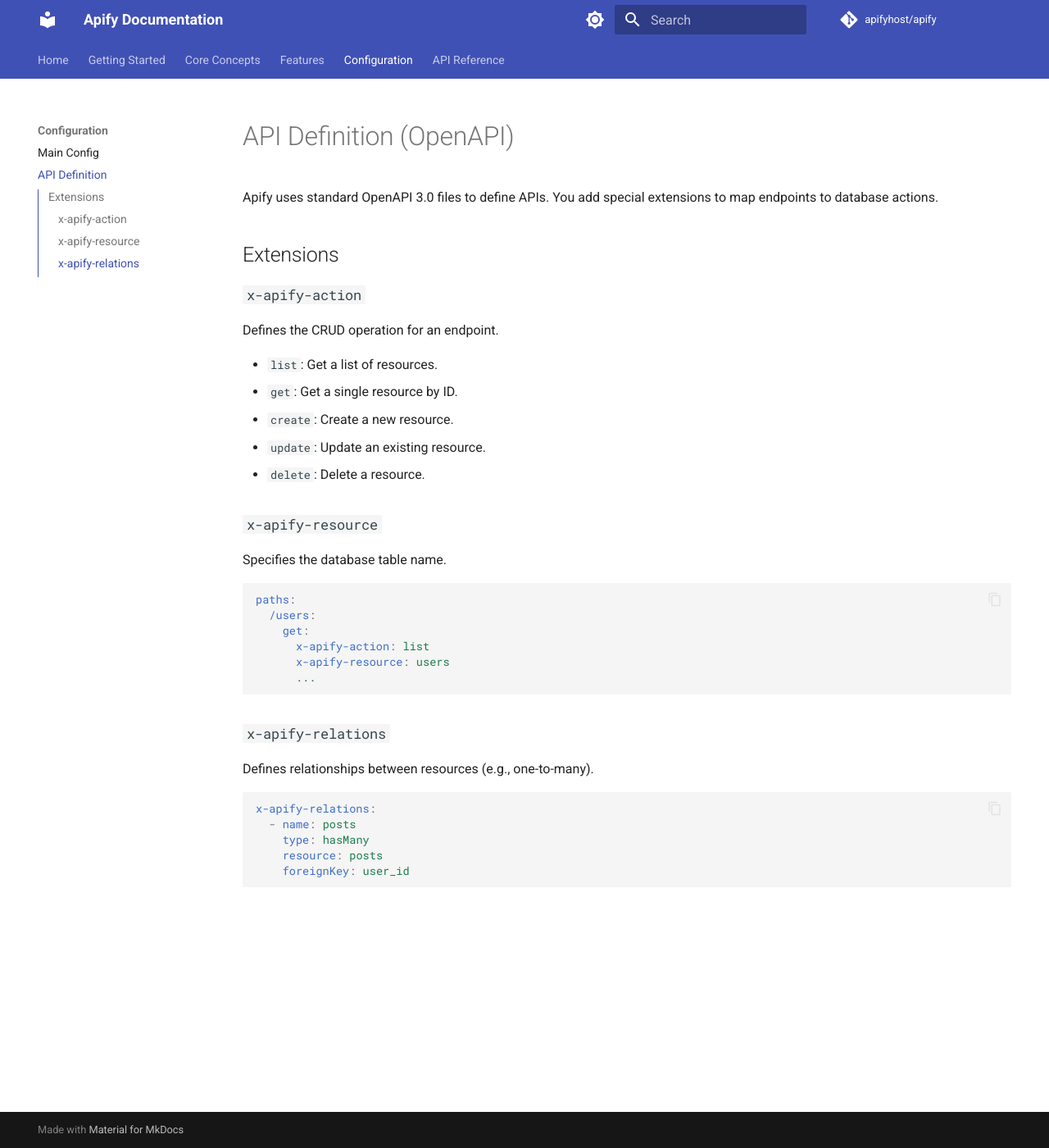
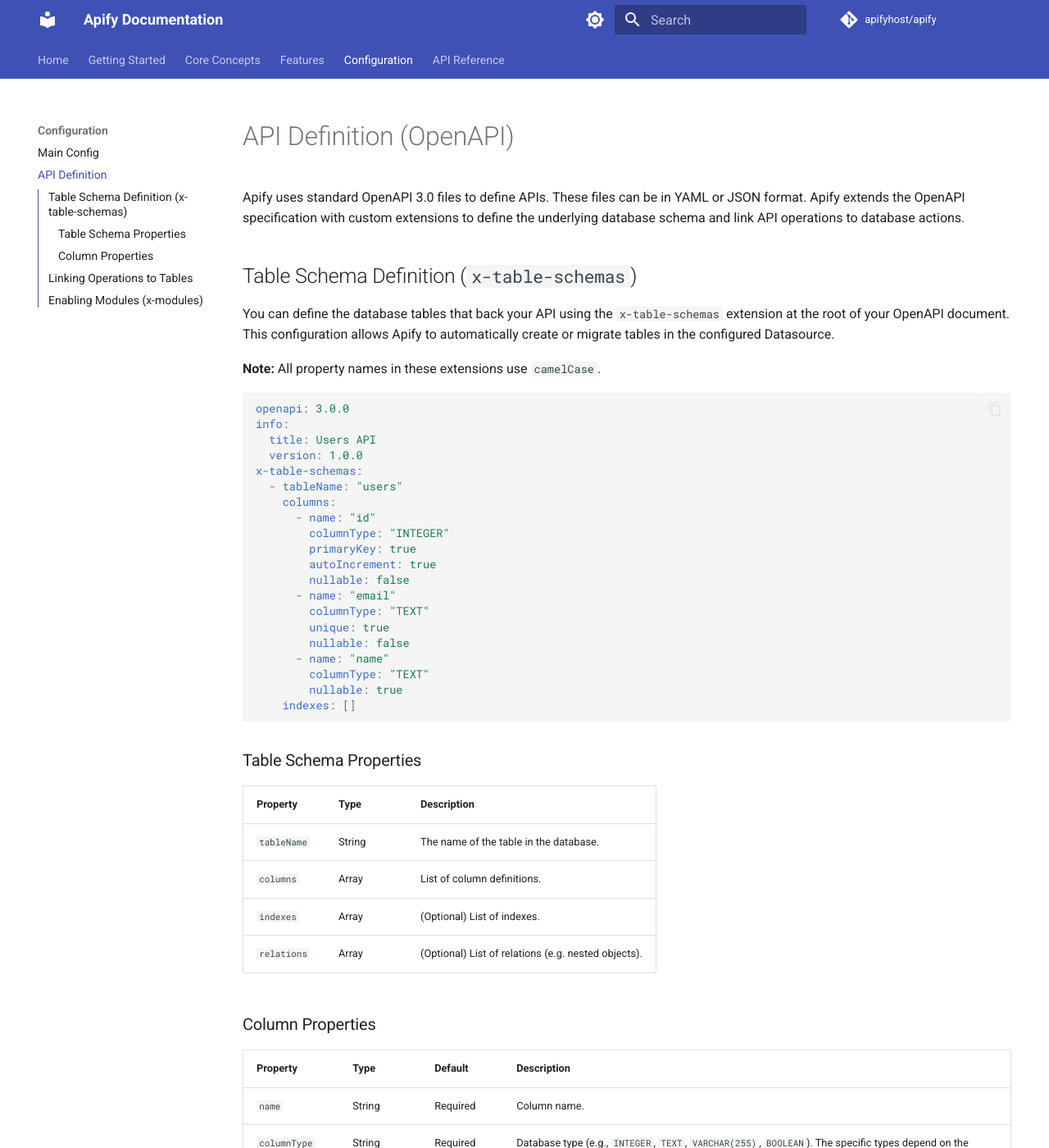
Before and after one commit to apifyhost/apify, an MkDocs documentation site: the page built from docs/configuration/api-definition.md, in a window 1280 px wide and 1400 px high. Shown: the whole window at 82% size. Built offline with MkDocs 1.6.1 and Material for MkDocs 9.7.7, drawn with Linux system fonts in a browser that asks for light colours; comment, search, counter and statistics services are not loaded; some of the changed text lies outside the part shown.

````diff
--- a/docs/configuration/api-definition.md
+++ b/docs/configuration/api-definition.md
@@ -1,37 +1,97 @@
 # API Definition (OpenAPI)
 
-Apify uses standard OpenAPI 3.0 files to define APIs. You add special extensions to map endpoints to database actions.
+Apify uses standard OpenAPI 3.0 files to define APIs. These files can be in YAML or JSON format.
+Apify extends the OpenAPI specification with custom extensions to define the underlying database schema and link API operations to database actions.
 
-## Extensions
+## Table Schema Definition (`x-table-schemas`)
 
-### `x-apify-action`
-Defines the CRUD operation for an endpoint.
+You can define the database tables that back your API using the `x-table-schemas` extension at the root of your OpenAPI document.
+This configuration allows Apify to automatically create or migrate tables in the configured Datasource.
 
-*   `list`: Get a list of resources.
-*   `get`: Get a single resource by ID.
-*   `create`: Create a new resource.
-*   `update`: Update an existing resource.
-*   `delete`: Delete a resource.
+**Note:** All property names in these extensions use `camelCase`.
 
-### `x-apify-resource`
-Specifies the database table name.
+```yaml
+openapi: 3.0.0
+info:
+  title: Users API
+  version: 1.0.0
+x-table-schemas:
+  - tableName: "users"
+    columns:
+      - name: "id"
+        columnType: "INTEGER"
+        primaryKey: true
+        autoIncrement: true
+        nullable: false
+      - name: "email"
+        columnType: "TEXT"
+        unique: true
+        nullable: false
+      - name: "name"
+        columnType: "TEXT"
+        nullable: true
+    indexes: []
+```
+
+### Table Schema Properties
+
+| Property | Type | Description |
+|----------|------|-------------|
+| `tableName` | String | The name of the table in the database. |
+| `columns` | Array | List of column definitions. |
+| `indexes` | Array | (Optional) List of indexes. |
+| `relations` | Array | (Optional) List of relations (e.g. nested objects). |
+
+### Column Properties
+
+| Property | Type | Default | Description |
+|----------|------|---------|-------------|
+| `name` | String | Required | Column name. |
+| `columnType` | String | Required | Database type (e.g., `INTEGER`, `TEXT`, `VARCHAR(255)`, `BOOLEAN`). The specific types depend on the underlying driver (SQLite/Postgres). |
+| `nullable` | Boolean | `false` | Whether the column allows NULL values. |
+| `primaryKey` | Boolean | `false` | Whether this is a primary key. |
+| `unique` | Boolean | `false` | Whether values must be unique. |
+| `autoIncrement` | Boolean | `false` | Whether the DB automatically increments this value. |
+| `defaultValue` | String | `null` | Default value for the column. |
+
+## Linking Operations to Tables
+
+Apify binds standard HTTP methods to CRUD operations.
+
+* `GET /collection` -> List
+* `POST /collection` -> Create
+* `GET /collection/{id}` -> Get One
+* `PUT /collection/{id}` -> Update
+* `DELETE /collection/{id}` -> Delete
+
+Apify automatically tries to infer the target table for a CRUD operation based on the path. You can explicitly define the target table using `x-table-name` at the operation level if automatic inference fails or if you want to map a path to a different table.
 
 ```yaml
 paths:
   /users:
     get:
-      x-apify-action: list
-      x-apify-resource: users
-      ...
+      operationId: listUsers
+      x-table-name: "users"
+      responses:
+        '200':
+          description: List of users
 ```
 
-### `x-apify-relations`
-Defines relationships between resources (e.g., one-to-many).
+## Enabling Modules (`x-modules`)
+
+You can enable specific Apify modules for an endpoint using the `x-modules` extension. This is commonly used for authentication or applying specific middleware.
 
 ```yaml
-x-apify-relations:
-  - name: posts
-    type: hasMany
-    resource: posts
-    foreignKey: user_id
+paths:
+  /secure-data:
+    get:
+      x-modules:
+        access: ["key_auth"]
+      responses:
+        '200':
+          description: Secure data
 ```
+
+| Key | Value | Description |
+|-----|-------|-------------|
+| `access` | Array of Strings | List of auth/access modules to enable (e.g., `key_auth`). |
````
Also changed, not shown: README.md (+21 -0 lines), docs/api/control-plane.md (+6 -0 lines), docs/configuration/main-config.md (+15 -4 lines), 5 other files.
